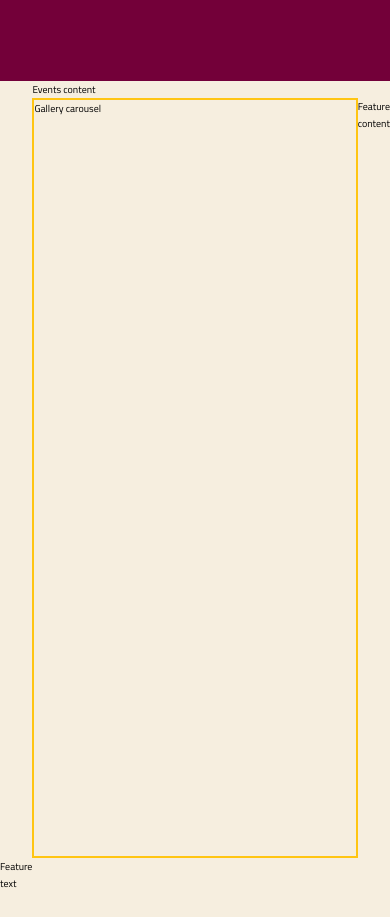
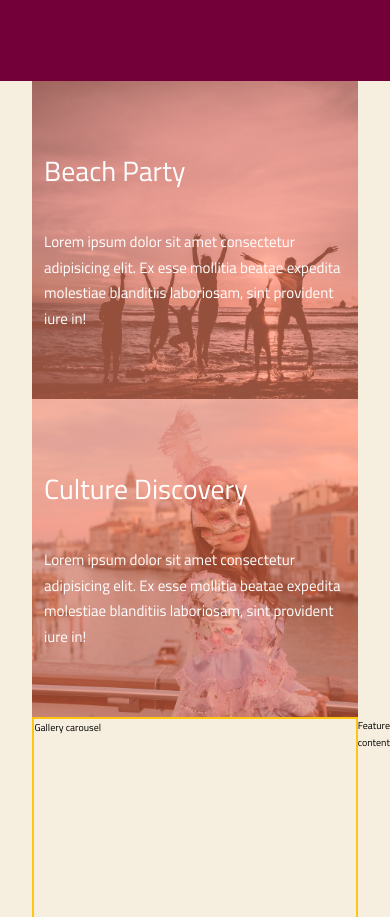
Before and after one commit to MAbdurahman/css-grid-website, a plain HTML site: page index.html in a window 390 px wide. Shown: the part 4506-5423 px from the top of the page. Drawn offline with Linux system fonts and the light colour scheme; files whose address does not match are found by name.

Commit message:
Complete structure, styles, and responsiveness for events content

```diff
--- a/css/styles.css
+++ b/css/styles.css
@@ -696,6 +696,58 @@ section#features-content {
    grid-template-columns: repeat(2, 1fr);
 }
 
+section#events-content > div,
+section#features-content > div {
+   padding: var(--padding-section);
+   display: grid;
+
+   grid-template-areas:
+    "title"
+    "para";
+   grid-row-gap: 4vh;
+   align-items: center;
+   justify-items: start;
+}
+
+section#events-content > div:first-child {
+   background: linear-gradient(
+           var(--color-tertiary-m-light),
+           var(--color-tertiary-m-light)
+   ),
+   url("./../img/Events/beach-party.jpg");
+   border-right: solid 0.2rem var(--color-tertiary);
+}
+
+section#events-content > div:last-child {
+   background: linear-gradient(
+           var(--color-tertiary-m-light),
+           var(--color-tertiary-m-light)
+   ),
+   url("./../img/Events/culture-discovery.jpg");
+   border-left: solid 0.2rem var(--color-tertiary);
+}
+
+section#events-content > div:first-child,
+section#events-content > div:last-child {
+   background-size: cover;
+   background-position: center;
+}
+
+section#events-content > div h2[class*="title"],
+section#features-content > div h2[class*="title"] {
+   grid-area: title;
+   font-size: var(--font-size-title);
+   font-weight: 400;
+   color: white;
+}
+
+section#events-content > div p[class*="para"],
+section#features-content > div p[class*="para"] {
+   grid-area: para;
+   color: white;
+   font-weight: 500;
+}
+
 
 
 
@@ -939,7 +991,7 @@ footer#footer {
 
 
 
-   /* events section */
+   /* events, gallery, features section */
    section#events-text,
    section#gallery-text,
    section#features-text {
--- a/index.html
+++ b/index.html
@@ -214,7 +214,27 @@
 		</section>
 
 		<!-- events section -->
-		<section id="events-content">Events content</section>
+		<section id="events-content">
+			<!-- Event 1 -->
+			<div class="events-content__event-1">
+				<h2 class="events-content__event-1--title">Beach Party</h2>
+				<p class="events-content__event-1--para">
+					Lorem ipsum dolor sit amet consectetur adipisicing elit. Ex esse
+					mollitia beatae expedita molestiae blanditiis laboriosam, sint
+					provident iure in!
+				</p>
+			</div>
+
+			<!-- Event 2 -->
+			<div class="events-content__event-2">
+				<h2 class="events-content__event-2--title">Culture Discovery</h2>
+				<p class="events-content__event-2--para">
+					Lorem ipsum dolor sit amet consectetur adipisicing elit. Ex esse
+					mollitia beatae expedita molestiae blanditiis laboriosam, sint
+					provident iure in!
+				</p>
+			</div>
+		</section>
 
 		<!-- events text -->
 		<section id="events-text">Events text</section>
```
